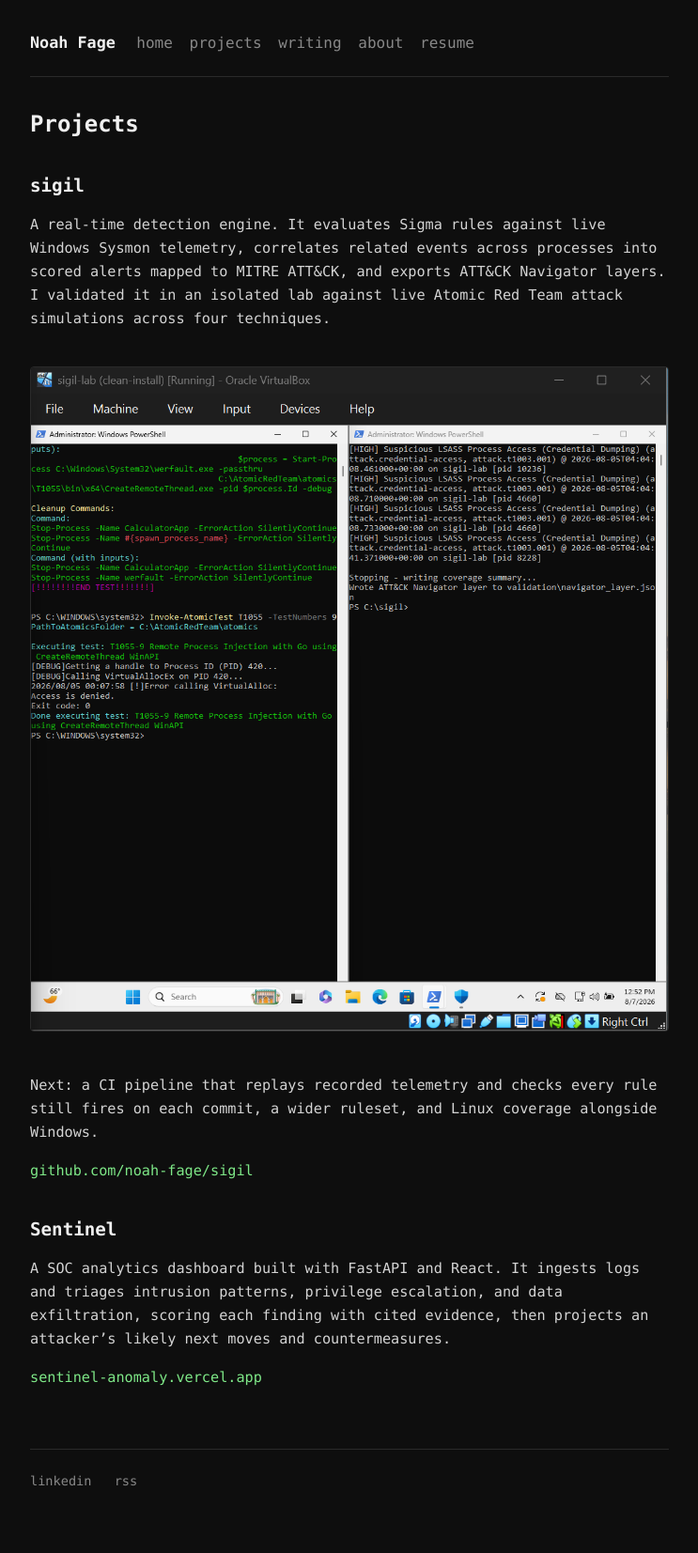
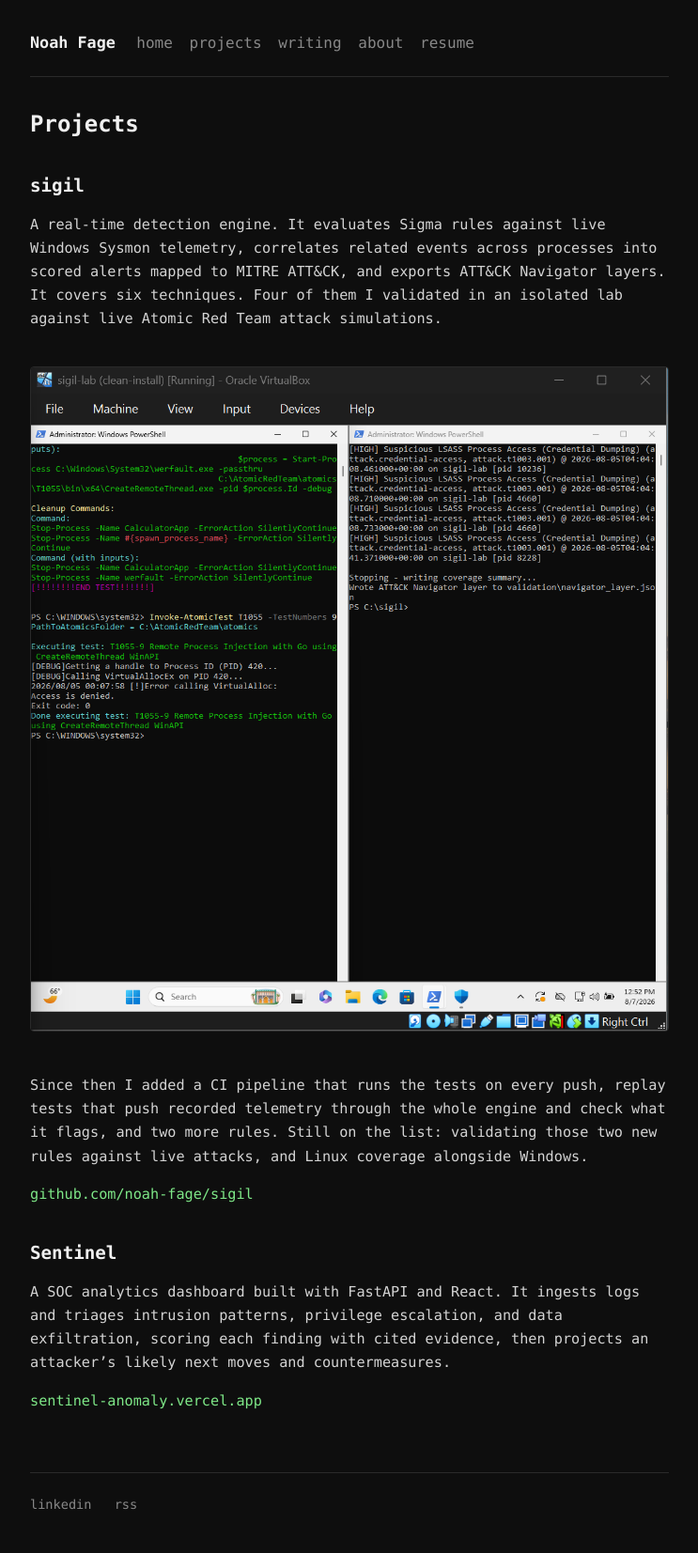
Before and after one commit to noah-fage/noah-fage.github.io, a Jekyll site: the page built from projects.md, in a window 1280 px wide. Shown: the whole page at 94% size, without its empty margins (268-1011 px from the left). Built offline with Jekyll 4.4.1, drawn with Linux system fonts in a browser that asks for light colours; before the commit the page ends 1628 px from its top, so only the background shows below that.

Commit message:
update projects page for sigil v2

```diff
--- a/projects.md
+++ b/projects.md
@@ -9,14 +9,16 @@ title: Projects
 
 A real-time detection engine. It evaluates Sigma rules against live Windows
 Sysmon telemetry, correlates related events across processes into scored alerts
-mapped to MITRE ATT&CK, and exports ATT&CK Navigator layers. I validated it in
-an isolated lab against live Atomic Red Team attack simulations across four
-techniques.
+mapped to MITRE ATT&CK, and exports ATT&CK Navigator layers. It covers six
+techniques. Four of them I validated in an isolated lab against live Atomic Red
+Team attack simulations.
 
 ![sigil flagging an LSASS credential-dumping attempt in the lab, tagged to ATT&CK T1003.001, next to a running Atomic Red Team test](/assets/img/sigil-lsass-detection.png)
 
-Next: a CI pipeline that replays recorded telemetry and checks every rule still
-fires on each commit, a wider ruleset, and Linux coverage alongside Windows.
+Since then I added a CI pipeline that runs the tests on every push, replay tests
+that push recorded telemetry through the whole engine and check what it flags,
+and two more rules. Still on the list: validating those two new rules against
+live attacks, and Linux coverage alongside Windows.
 
 [github.com/noah-fage/sigil](https://github.com/noah-fage/sigil)
 
```
